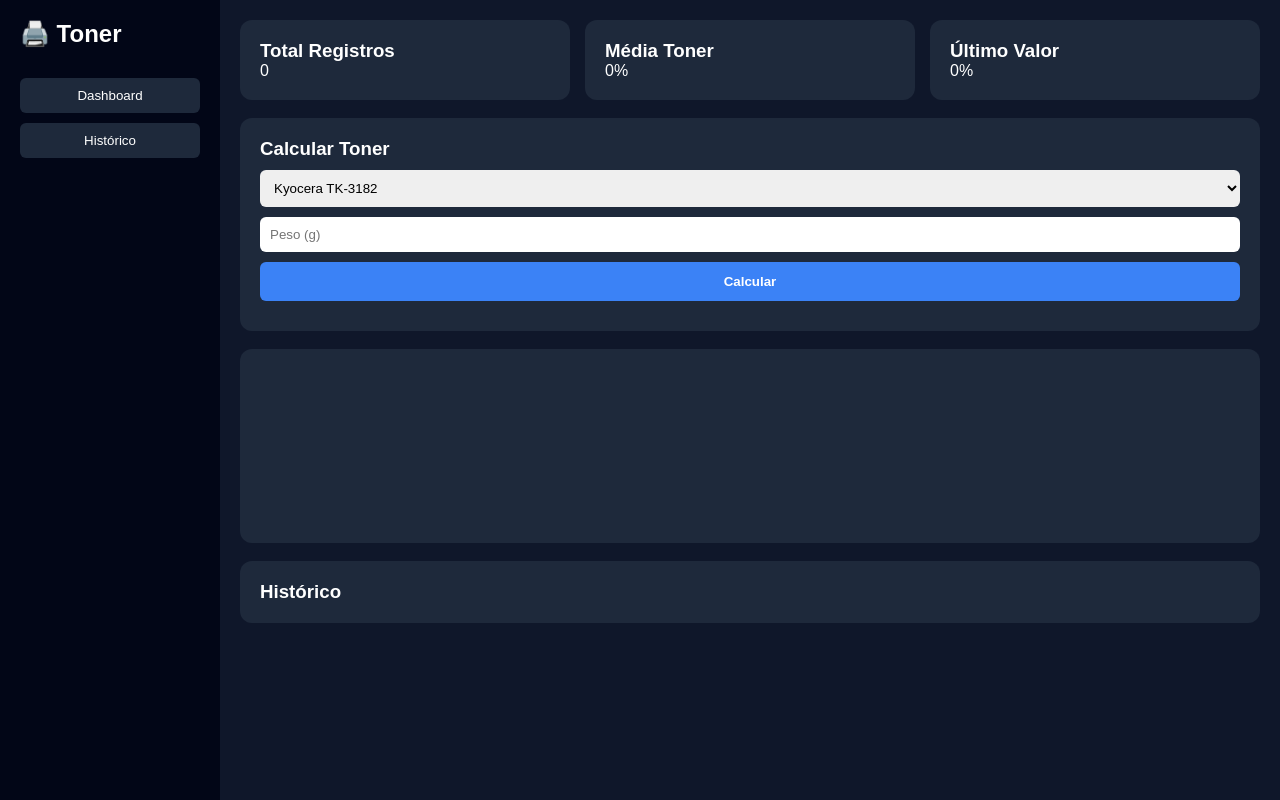
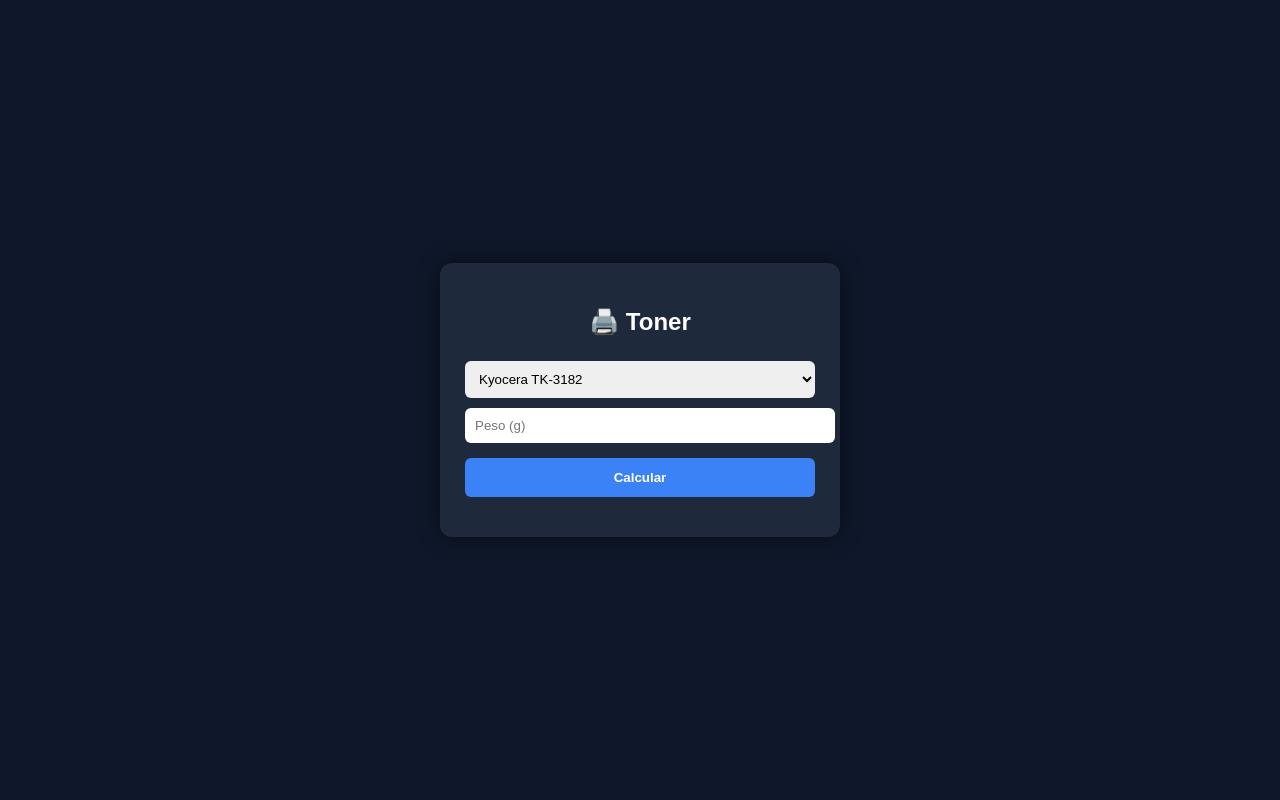
Before and after one commit to paulovkt-dev/toner-system, a plain HTML site: page frontend/index.html in a window 1280 px wide. Drawn offline with nearby package versions, Linux system fonts and the light colour scheme; no server answers.

Commit message:
removendo historico da interface

```diff
--- a/frontend/index.html
+++ b/frontend/index.html
@@ -2,142 +2,73 @@
 <html lang="pt-br">
 <head>
   <meta charset="UTF-8">
-<title>Toner Dashboard Pro</title>
-
-<script src="https://cdn.jsdelivr.net/npm/chart.js"></script>
+  <title>Calculadora de Toner</title>
 
   <style>
-* {
+    body {
+      font-family: Arial, sans-serif;
+      background: #0f172a;
+      display: flex;
+      justify-content: center;
+      align-items: center;
+      height: 100vh;
       margin: 0;
-  padding: 0;
-  box-sizing: border-box;
-  font-family: Arial;
+      color: white;
     }
 
-body {
-  display: flex;
-  background: #0f172a;
-  color: #fff;
+    .box {
+      background: #1e293b;
+      padding: 25px;
+      border-radius: 12px;
+      width: 350px;
+      box-shadow: 0 0 20px rgba(0,0,0,0.5);
     }
 
-/* SIDEBAR */
-.sidebar {
-  width: 220px;
-  height: 100vh;
-  background: #020617;
-  padding: 20px;
+    h2 {
+      text-align: center;
+      margin-bottom: 15px;
     }
 
-.sidebar h2 {
-  margin-bottom: 30px;
-}
-
-.sidebar button {
-  width: 100%;
-  padding: 10px;
-  margin-bottom: 10px;
-  background: #1e293b;
-  border: none;
-  color: white;
-  border-radius: 6px;
-  cursor: pointer;
-}
-
-.sidebar button:hover {
-  background: #3b82f6;
-}
-
-/* CONTEÚDO */
-.main {
-  flex: 1;
-  padding: 20px;
-}
-
-/* CARDS */
-.cards {
-  display: grid;
-  grid-template-columns: repeat(3, 1fr);
-  gap: 15px;
-}
-
-.card {
-  background: #1e293b;
-  padding: 20px;
-  border-radius: 12px;
-}
-
-/* FORM */
-input, select {
+    select, input {
       width: 100%;
       padding: 10px;
       margin-top: 10px;
       border-radius: 6px;
       border: none;
+      outline: none;
     }
 
-button.calc {
+    button {
       width: 100%;
       padding: 12px;
-  margin-top: 10px;
+      margin-top: 15px;
       background: #3b82f6;
       border: none;
       border-radius: 6px;
       color: white;
       font-weight: bold;
       cursor: pointer;
+      transition: 0.3s;
     }
 
-/* RESULTADO */
-.resultado {
-  margin-top: 10px;
-  font-size: 22px;
-  color: #38bdf8;
+    button:hover {
+      background: #2563eb;
     }
 
-/* HISTÓRICO */
-.historico {
-  max-height: 200px;
-  overflow-y: auto;
-  font-size: 14px;
+    #resultado {
+      margin-top: 15px;
+      text-align: center;
+      font-size: 24px;
+      font-weight: bold;
+      color: #38bdf8;
     }
   </style>
 </head>
 
 <body>
 
-<!-- SIDEBAR -->
-<div class="sidebar">
+  <div class="box">
     <h2>🖨️ Toner</h2>
-  <button>Dashboard</button>
-  <button>Histórico</button>
-</div>
-
-<!-- MAIN -->
-<div class="main">
-
-  <!-- CARDS SUPERIORES -->
-  <div class="cards">
-    <div class="card">
-      <h3>Total Registros</h3>
-      <p id="total">0</p>
-    </div>
-
-    <div class="card">
-      <h3>Média Toner</h3>
-      <p id="media">0%</p>
-    </div>
-
-    <div class="card">
-      <h3>Último Valor</h3>
-      <p id="ultimo">0%</p>
-    </div>
-  </div>
-
-  <br>
-
-  <!-- CALCULADORA -->
-  <div class="card">
-    <h3>Calcular Toner</h3>
 
     <select id="modelo">
       <option value="kyocera3182">Kyocera TK-3182</option>
@@ -147,26 +78,9 @@
 
     <input type="number" id="peso" placeholder="Peso (g)">
 
-    <button class="calc" onclick="calcular()">Calcular</button>
+    <button onclick="calcular()">Calcular</button>
 
-    <div class="resultado" id="resultado"></div>
-  </div>
-
-  <br>
-
-  <!-- GRÁFICO -->
-  <div class="card">
-    <canvas id="grafico"></canvas>
-  </div>
-
-  <br>
-
-  <!-- HISTÓRICO -->
-  <div class="card">
-    <h3>Histórico</h3>
-    <div id="historico" class="historico"></div>
-  </div>
-
+    <div id="resultado"></div>
   </div>
 
 <script>
@@ -178,13 +92,14 @@
   brother3492: { cheio: 1100, vazio: 500 }
 };
 
-let chart;
-
 async function calcular() {
   const modelo = document.getElementById("modelo").value;
   const peso = parseFloat(document.getElementById("peso").value);
 
-  if (!peso) return alert("Digite o peso");
+  if (!peso) {
+    alert("Digite o peso");
+    return;
+  }
 
   const dados = modelos[modelo];
   const porcentagem = ((peso - dados.vazio) / (dados.cheio - dados.vazio)) * 100;
@@ -192,54 +107,13 @@
   document.getElementById("resultado").innerText =
     porcentagem.toFixed(2) + "%";
 
+  // ainda salva no banco (mesmo sem mostrar histórico)
   await fetch(API + "/historico", {
     method: "POST",
     headers: {"Content-Type": "application/json"},
     body: JSON.stringify({ modelo, peso, porcentagem })
   });
-
-  carregar();
 }
-
-async function carregar() {
-  const res = await fetch(API + "/historico");
-  const dados = await res.json();
-
-  const valores = dados.map(d => d.porcentagem);
-
-  // CARDS
-  document.getElementById("total").innerText = dados.length;
-
-  const media = valores.reduce((a,b)=>a+b,0) / (valores.length || 1);
-  document.getElementById("media").innerText = media.toFixed(1) + "%";
-
-  const ultimo = valores[valores.length - 1] || 0;
-  document.getElementById("ultimo").innerText = ultimo.toFixed(1) + "%";
-
-  // HISTÓRICO
-  const hist = document.getElementById("historico");
-  hist.innerHTML = "";
-  dados.slice().reverse().forEach(item => {
-    hist.innerHTML += `<div>${item.modelo} - ${item.porcentagem}%</div>`;
-  });
-
-  // GRÁFICO
-  if (chart) chart.destroy();
-
-  chart = new Chart(document.getElementById("grafico"), {
-    type: "line",
-    data: {
-      labels: dados.map(d => d.modelo),
-      datasets: [{
-        label: "% Toner",
-        data: valores,
-        tension: 0.3
-      }]
-    }
-  });
-}
-
-carregar();
 </script>
 
 </body>
```
Lines whose indentation alone changed are shown as unchanged.
